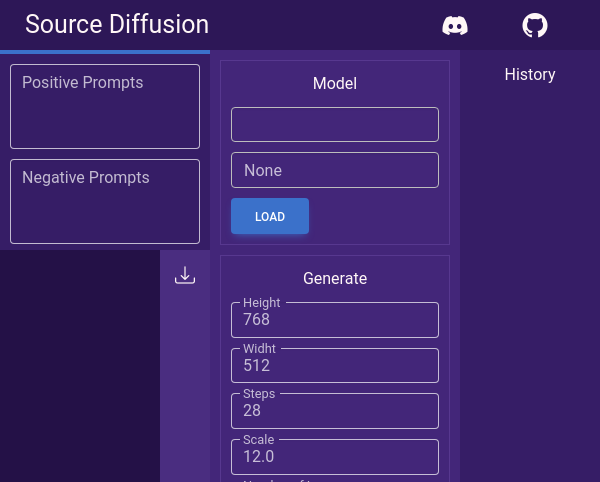
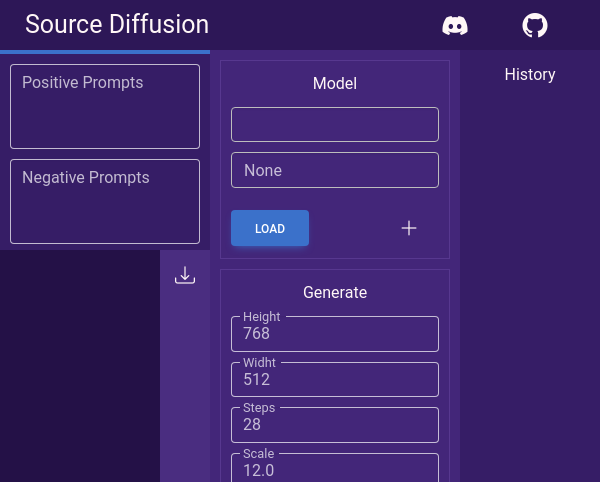
Before and after one commit to Limitex/Source-Diffusion, an Electron app: page window_main/index.html in a window 600 px wide. Shown: the top 482 px of the page. Drawn offline with nearby package versions, Linux system fonts and the light colour scheme.

Commit message:
Add model add button

```diff
--- a/window_main/index.html
+++ b/window_main/index.html
@@ -75,11 +75,19 @@
           <div class="input-container">
             <div id="loadedModelText"></div>
           </div>
-          <div class="input-container">
-            <button id="switchmodelbutton" class="btn btn-primary" type="button" onclick="switchModel()">
-              <span class="loadingStatus" role="status" aria-hidden="true"></span>
-              <span class="loadingText sr-only">Load</span>
-            </button>
+          <div class="between-buttons">
+            <div class="input-container">
+              <button id="switchmodelbutton" class="btn btn-primary" type="button" onclick="switchModel()">
+                <span class="loadingStatus" role="status" aria-hidden="true"></span>
+                <span class="loadingText sr-only">Load</span>
+              </button>
+            </div>
+            <div class="icon-button main-side-btns">
+              <button type="button" onclick="">
+                <i class="bi bi-plus-lg"></i>
+                <a id="download-button-link"></a>
+              </button>
+            </div>
           </div>
         </div>
       </div>
--- a/window_main/src/css/button.css
+++ b/window_main/src/css/button.css
@@ -7,7 +7,7 @@
   height: 100%;
 }
 
-.icon-button button:hover {
+.icon-button button:not([disabled]):hover {
   transition: 200ms;
   background-color: var(--root-color-6);
 }
--- a/window_main/src/css/main.css
+++ b/window_main/src/css/main.css
@@ -53,6 +53,13 @@
   font-size: 20px;
 }
 
+.main-side-btns {
+  width: 70px;
+  height: 50px;
+  margin: 5px;
+  font-size: 20px;
+}
+
 .top-bar-button {
   width: 80px;
   height: 100%;
@@ -76,3 +83,9 @@
   position: absolute;
   bottom: 0;
 }
+
+.between-buttons {
+  display: flex;
+  justify-content: space-between;
+  align-items: center;
+}
```
